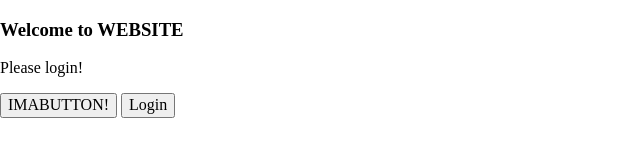
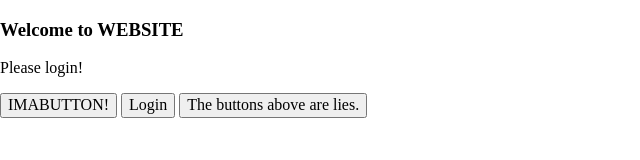
Before and after one commit to DungeonBuddies/git-good, a website: page index.html in a window 1280 px wide. Shown: the whole page, without its empty margins (0-640 px from the left). Drawn offline with nearby package versions, Linux system fonts and the light colour scheme.

Commit message:
my button will dominate this html file

```diff
--- a/index.html
+++ b/index.html
@@ -24,6 +24,8 @@
         <button class="awesome">IMABUTTON!</button>
         <!-- Put button here! -->
         <button>Login</button>
+
+        <button>The buttons above are lies.</button>
         <script src="http://code.jquery.com/jquery-1.12.4.min.js"></script>
 
     </body>
```
